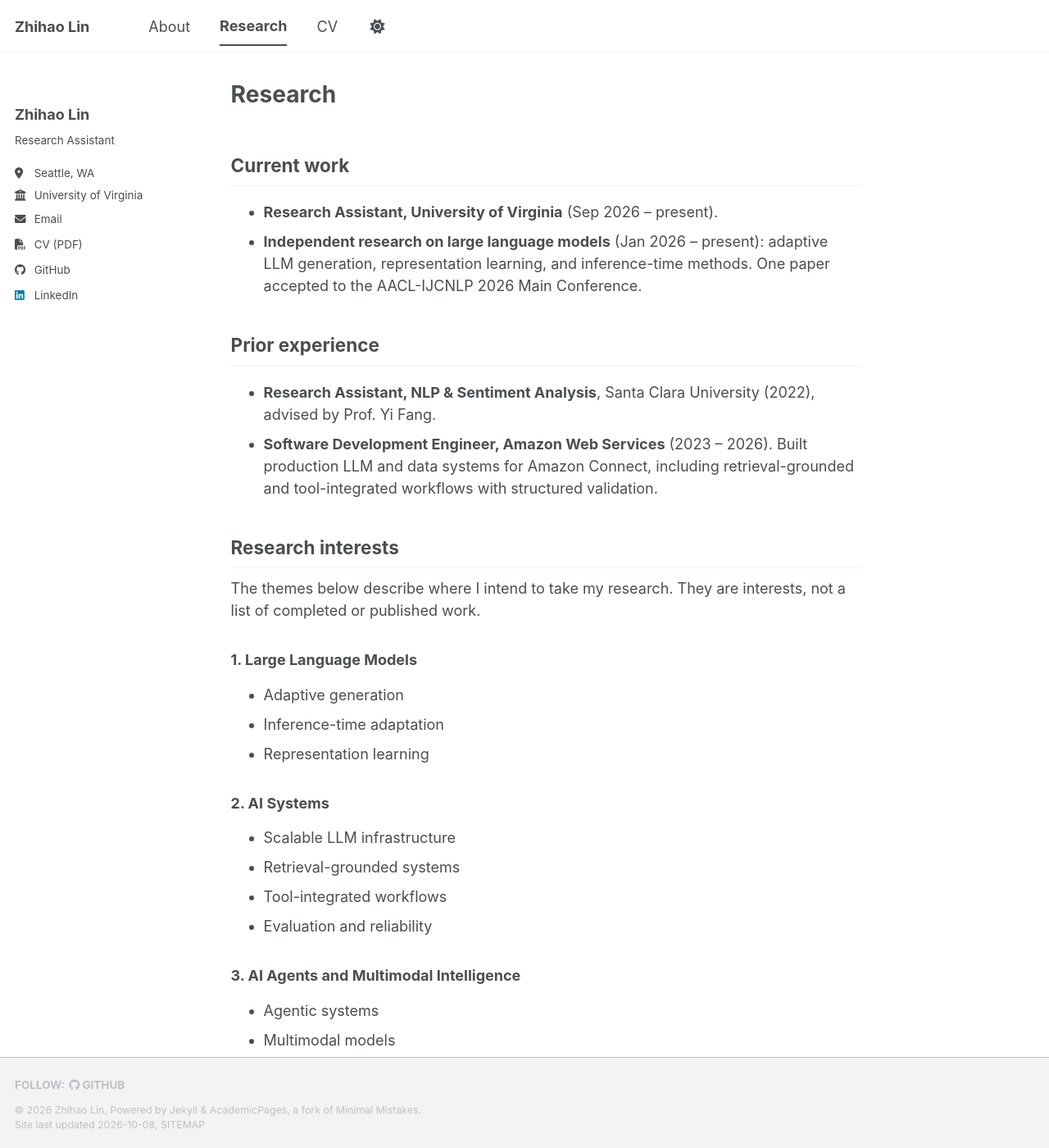
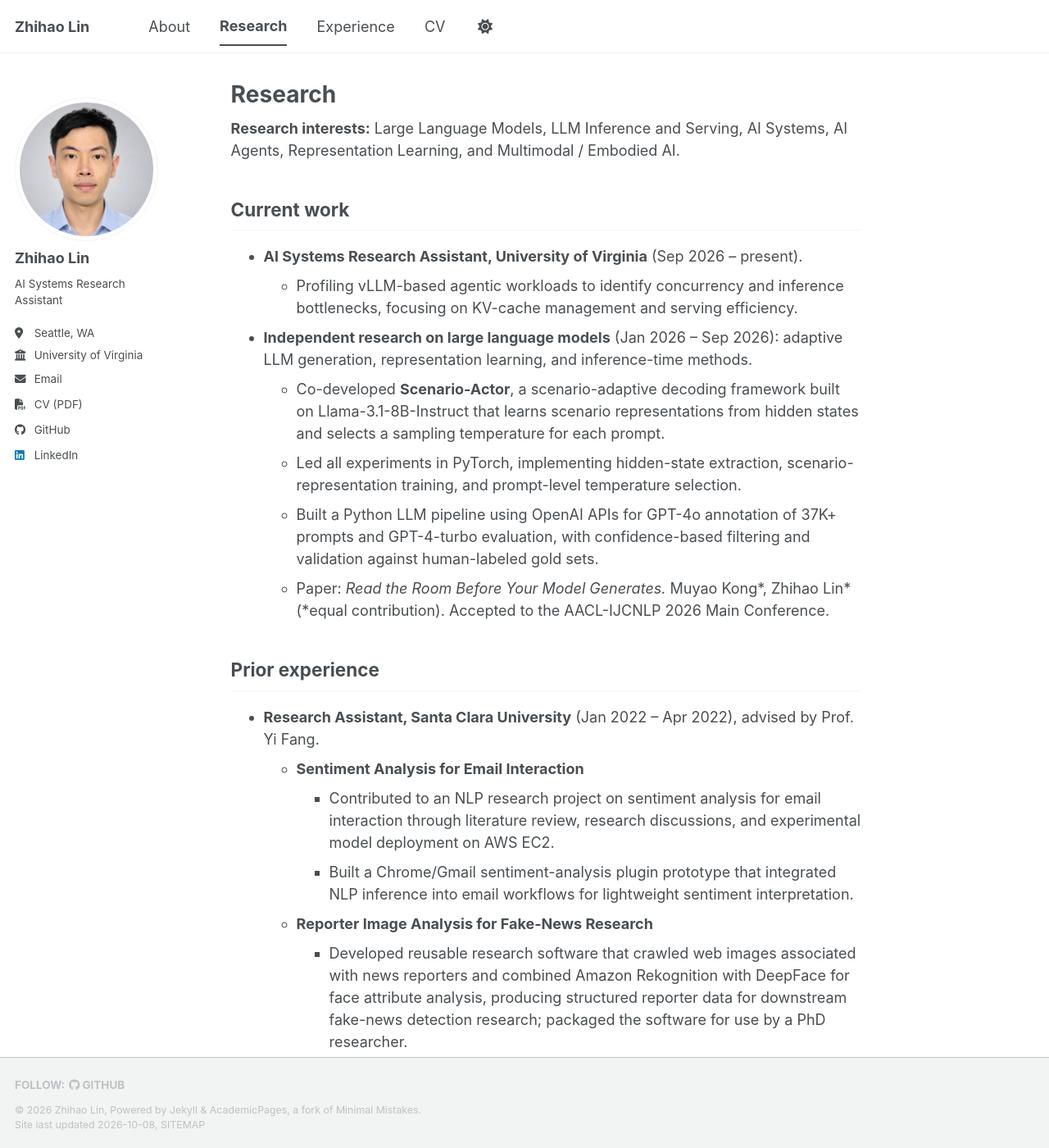
Before and after one commit to LinZhihaozlin22/LinZhihaozlin22.github.io, a Jekyll site: the page built from _pages/research.md, in a window 1280 px wide and 1400 px high. Shown: the whole window at 82% size. Built offline with Jekyll 4.4.1, drawn with Linux system fonts in a browser that asks for light colours; a style sheet for code colours, icons or effects is not loaded.

Commit message:
Add resume content, Experience page, and profile photo
Fill the existing About, Research, and CV pages with details from the
current resume, keeping the original layout and sections:

- About: UVA AI Systems Research Assistant role, Scenario-Actor and the
  AACL-IJCNLP 2026 paper, AWS scale figures; news items updated.
- Research: research interests moved above Current work; UVA and
  independent-research details; Santa Clara RA split into the email
  sentiment-analysis and reporter image-analysis projects.
- Experience (new tab): AWS Amazon Connect SDE and intern roles with
  resume bullet points.
- CV: research and industry bullets, Santa Clara projects, Dean's List,
  and expanded skills.
- Sidebar: headshot at images/profile.jpg and updated bio.

Co-Authored-By: Claude Opus 5.5 <noreply@anthropic.com>

```diff
--- a/_config.yml
+++ b/_config.yml
@@ -12,7 +12,7 @@ site_theme               : "default" # The available themes options are "default
 title                    : "Zhihao Lin"
 title_separator          : "-"
 name                     : &name "Zhihao Lin"
-description              : &description "Zhihao Lin is a Research Assistant at the University of Virginia working on large language models, adaptive generation, representation learning, and AI systems, following over three years of software engineering experience at Amazon Web Services."   # Update this with a general description of your site, this is the default if not overridden by a page
+description              : &description "Zhihao Lin is an AI Systems Research Assistant at the University of Virginia working on large language models, adaptive generation, representation learning, and AI systems, following over three years of software engineering experience at Amazon Web Services."   # Update this with a general description of your site, this is the default if not overridden by a page
 url                      : https://linzhihaozlin22.github.io # The base hostname & protocol for your site e.g. "https://[your GitHub username].github.io",
                                                            # or if you already have some other page hosted on Github then use "https://[your GitHub username].github.io/[Your Repo Name]"
 baseurl                  : "" # the subpath of your site, e.g. "/blog"
@@ -23,12 +23,10 @@ repository               : "LinZhihaozlin22/LinZhihaozlin22.github.io"
 #               Additional customization can be done by editing /_includes/author-profile.html
 author:
   # Biographic information
-  # TODO (profile photo): add a professional headshot at `images/profile.jpg`, then set `avatar: "profile.jpg"`.
-  #       Left blank on purpose so no placeholder image is shown.
-  avatar           :
+  avatar           : "profile.jpg"
   name             : "Zhihao Lin"
   pronouns         : # example: "she/her"
-  bio              : "Research Assistant"
+  bio              : "AI Systems Research Assistant"
   location         : "Seattle, WA"
   employer         : "University of Virginia"
   uri              : # URL
--- a/_data/navigation.yml
+++ b/_data/navigation.yml
@@ -14,5 +14,8 @@ main:
   - title: "Research"
     url: /research/
 
+  - title: "Experience"
+    url: /experience/
+
   - title: "CV"
     url: /cv/
--- a/_pages/research.md
+++ b/_pages/research.md
@@ -4,40 +4,25 @@ title: "Research"
 author_profile: true
 ---
 
+**Research interests:** Large Language Models, LLM Inference and Serving, AI Systems, AI Agents, Representation Learning, and Multimodal / Embodied AI.
+
 Current work
 ------
 
-* **Research Assistant, University of Virginia** (Sep 2026 – present).
-* **Independent research on large language models** (Jan 2026 – present): adaptive LLM generation, representation learning, and inference-time methods. One paper accepted to the AACL-IJCNLP 2026 Main Conference.
+* **AI Systems Research Assistant, University of Virginia** (Sep 2026 – present).
+  * Profiling vLLM-based agentic workloads to identify concurrency and inference bottlenecks, focusing on KV-cache management and serving efficiency.
+* **Independent research on large language models** (Jan 2026 – Sep 2026): adaptive LLM generation, representation learning, and inference-time methods.
+  * Co-developed **Scenario-Actor**, a scenario-adaptive decoding framework built on Llama-3.1-8B-Instruct that learns scenario representations from hidden states and selects a sampling temperature for each prompt.
+  * Led all experiments in PyTorch, implementing hidden-state extraction, scenario-representation training, and prompt-level temperature selection.
+  * Built a Python LLM pipeline using OpenAI APIs for GPT-4o annotation of 37K+ prompts and GPT-4-turbo evaluation, with confidence-based filtering and validation against human-labeled gold sets.
+  * Paper: *Read the Room Before Your Model Generates.* Muyao Kong\*, Zhihao Lin\* (\*equal contribution). Accepted to the AACL-IJCNLP 2026 Main Conference.
 
 Prior experience
 ------
 
-* **Research Assistant, NLP & Sentiment Analysis**, Santa Clara University (2022), advised by Prof. Yi Fang.
-* **Software Development Engineer, Amazon Web Services** (2023 – 2026). Built production LLM and data systems for Amazon Connect, including retrieval-grounded and tool-integrated workflows with structured validation.
-
-Research interests
-------
-
-The themes below describe where I intend to take my research. They are interests, not a list of completed or published work.
-
-### 1. Large Language Models
-
-* Adaptive generation
-* Inference-time adaptation
-* Representation learning
-
-### 2. AI Systems
-
-* Scalable LLM infrastructure
-* Retrieval-grounded systems
-* Tool-integrated workflows
-* Evaluation and reliability
-
-### 3. AI Agents and Multimodal Intelligence
-
-* Agentic systems
-* Multimodal models
-* Embodied intelligent systems
-
-These are forward-looking directions. I have not published in agents, multimodal learning, robotics, or embodied AI.
+* **Research Assistant, Santa Clara University** (Jan 2022 – Apr 2022), advised by Prof. Yi Fang.
+  * **Sentiment Analysis for Email Interaction**
+    * Contributed to an NLP research project on sentiment analysis for email interaction through literature review, research discussions, and experimental model deployment on AWS EC2.
+    * Built a Chrome/Gmail sentiment-analysis plugin prototype that integrated NLP inference into email workflows for lightweight sentiment interpretation.
+  * **Reporter Image Analysis for Fake-News Research**
+    * Developed reusable research software that crawled web images associated with news reporters and combined Amazon Rekognition with DeepFace for face attribute analysis, producing structured reporter data for downstream fake-news detection research; packaged the software for use by a PhD researcher.
```
Also changed, not shown: README.md (+2 -4 lines), _pages/about.md (+6 -6 lines), _pages/cv.md (+27 -11 lines), _pages/experience.md (added, +19 -0 lines), images/profile.jpg (added).
